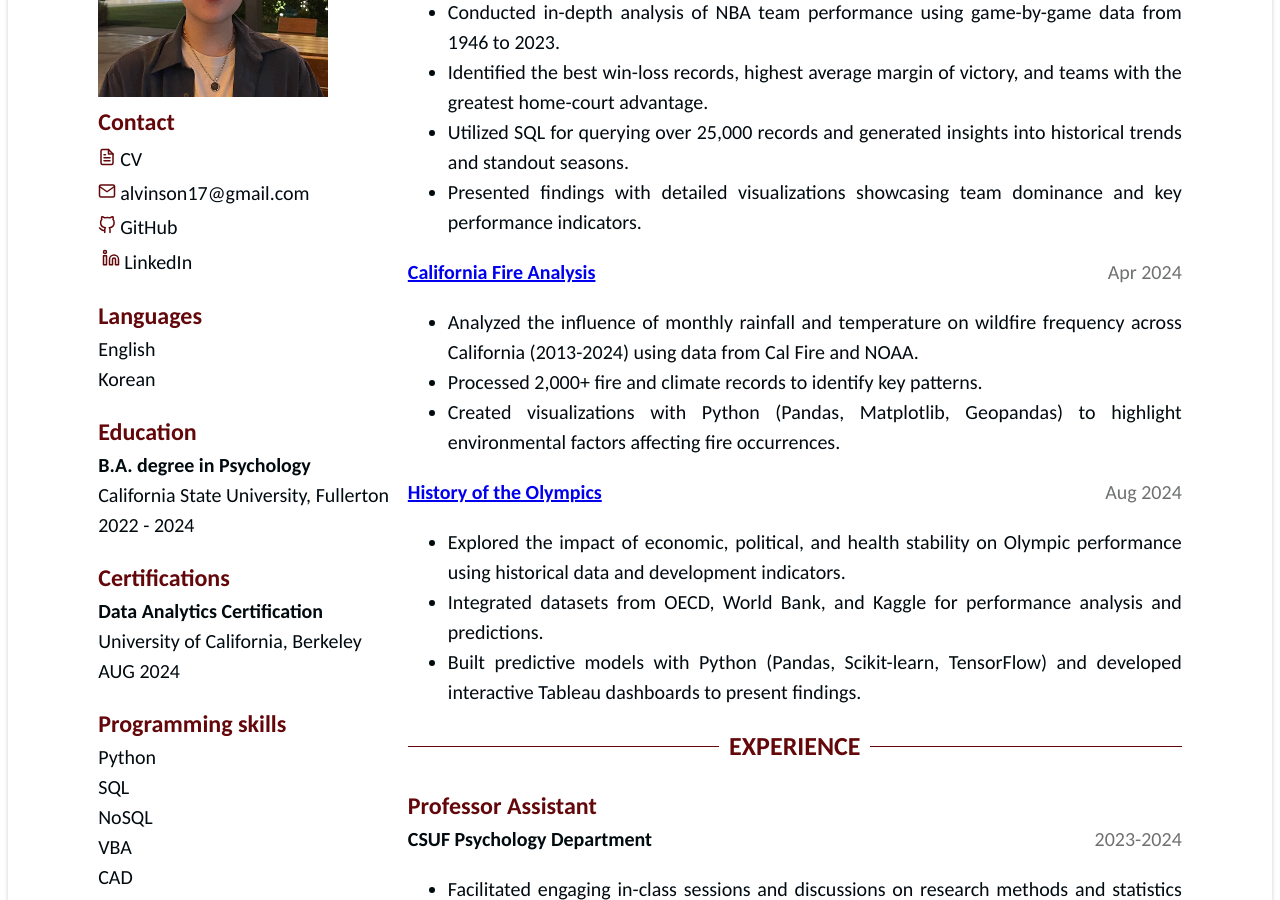
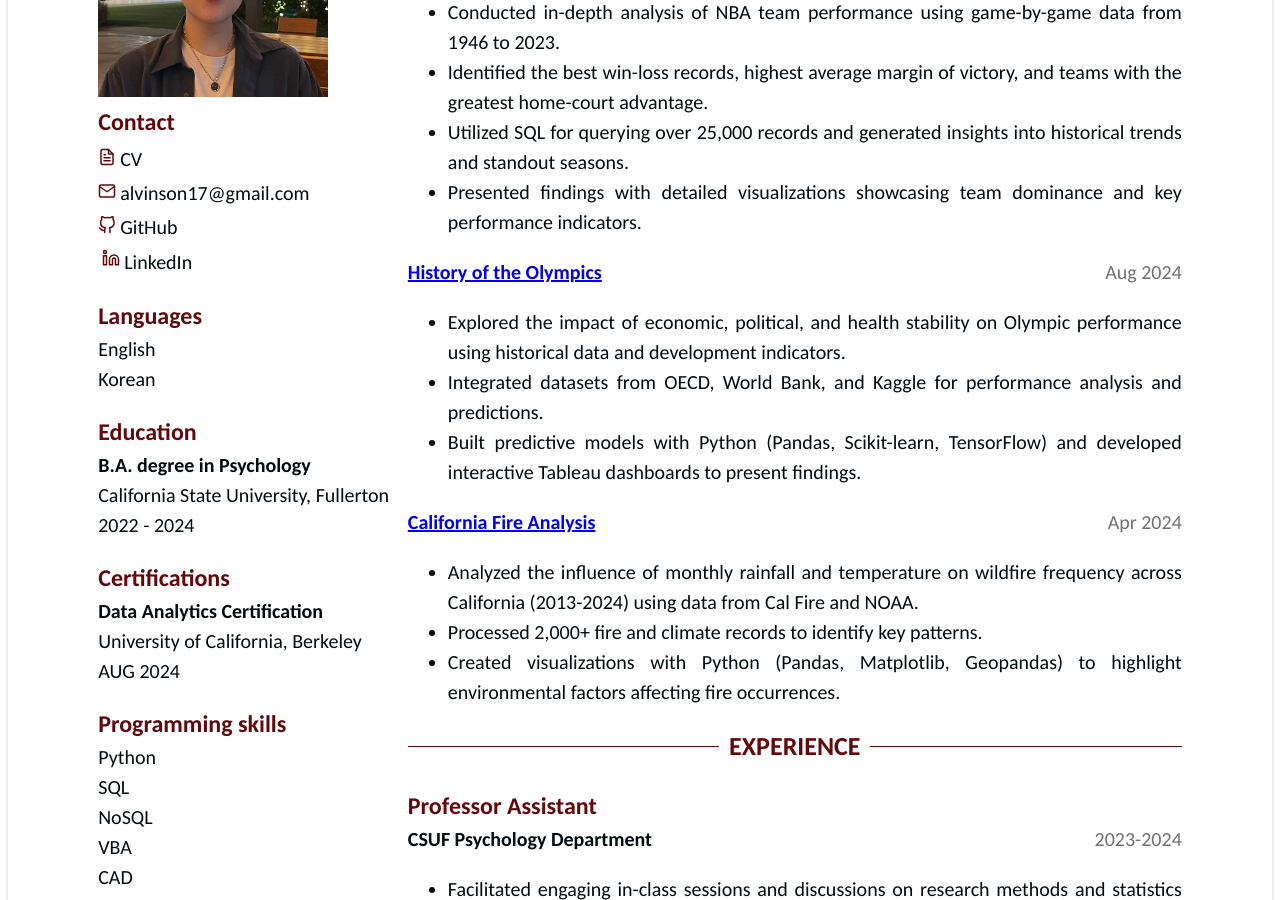
Before and after one commit to Alvin-Son/Alvin-Son.github.io, a Jekyll site: the page built from index.html, in a window 1280 px wide and 900 px high, scrolled down 304 px. Built offline with Jekyll 4.4.1, drawn with Linux system fonts in a browser that asks for light colours; part of the change alters nothing that is shown.

```diff
--- a/_data/data.yml
+++ b/_data/data.yml
@@ -59,6 +59,14 @@ projects:
       - Utilized SQL for querying over 25,000 records and generated insights into historical trends and standout seasons.
       - Presented findings with detailed visualizations showcasing team dominance and key performance indicators.
 
+  - title: History of the Olympics
+    link: https://github.com/Alvin-Son/Project_Olympian
+    time: Aug 2024
+    details:
+      - Explored the impact of economic, political, and health stability on Olympic performance using historical data and development indicators.
+      - Integrated datasets from OECD, World Bank, and Kaggle for performance analysis and predictions.
+      - Built predictive models with Python (Pandas, Scikit-learn, TensorFlow) and developed interactive Tableau dashboards to present findings.
+
   - title: California Fire Analysis
     link: https://github.com/Alvin-Son/california_fire_analysis
     time: Apr 2024
@@ -67,13 +75,7 @@ projects:
       - Processed 2,000+ fire and climate records to identify key patterns.
       - Created visualizations with Python (Pandas, Matplotlib, Geopandas) to highlight environmental factors affecting fire occurrences.
 
-  - title: History of the Olympics
-    link: https://github.com/Alvin-Son/Project_Olympian
-    time: Aug 2024
-    details:
-      - Explored the impact of economic, political, and health stability on Olympic performance using historical data and development indicators.
-      - Integrated datasets from OECD, World Bank, and Kaggle for performance analysis and predictions.
-      - Built predictive models with Python (Pandas, Scikit-learn, TensorFlow) and developed interactive Tableau dashboards to present findings.
+
 
 # Experience
 experience:
```
